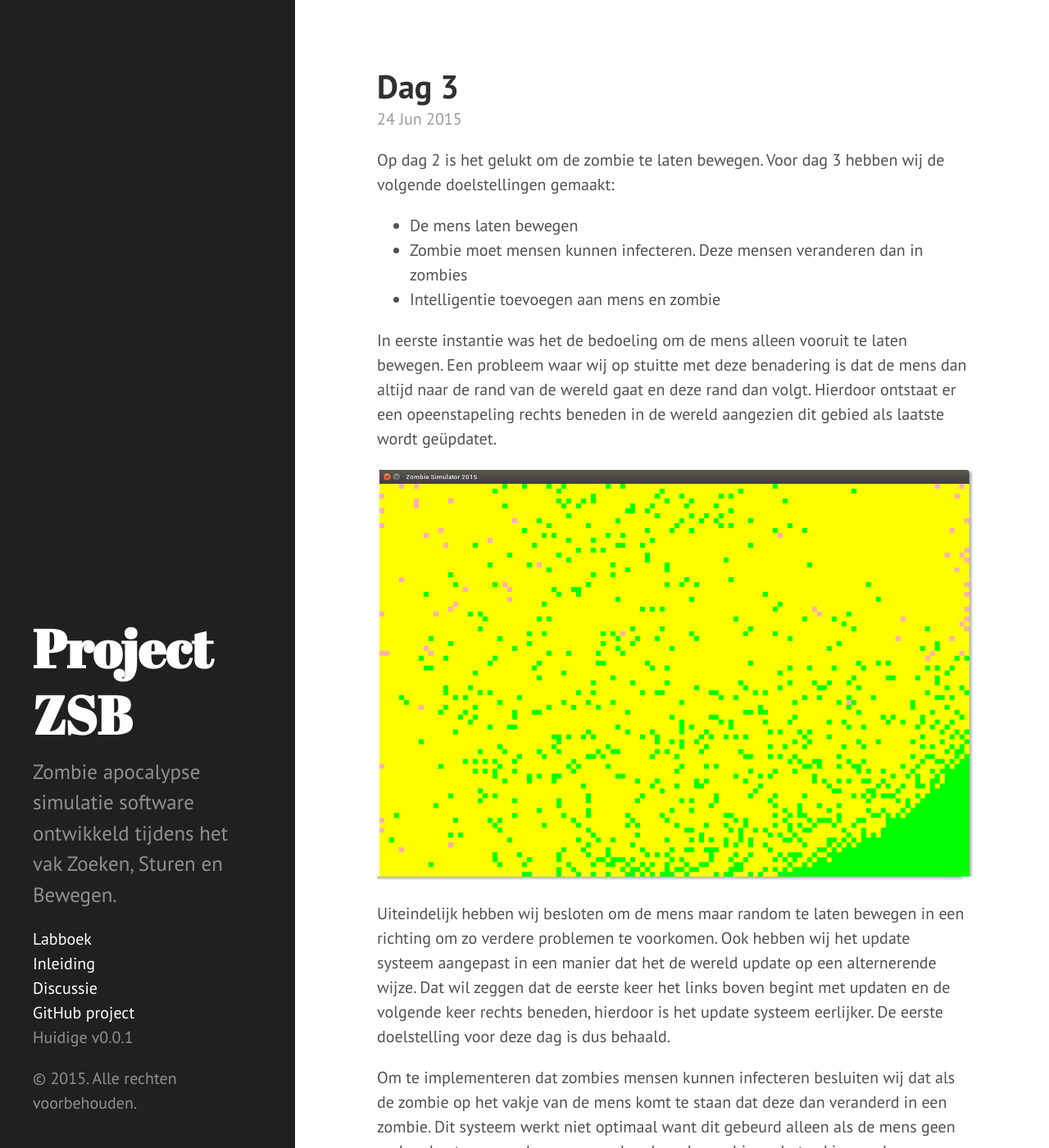
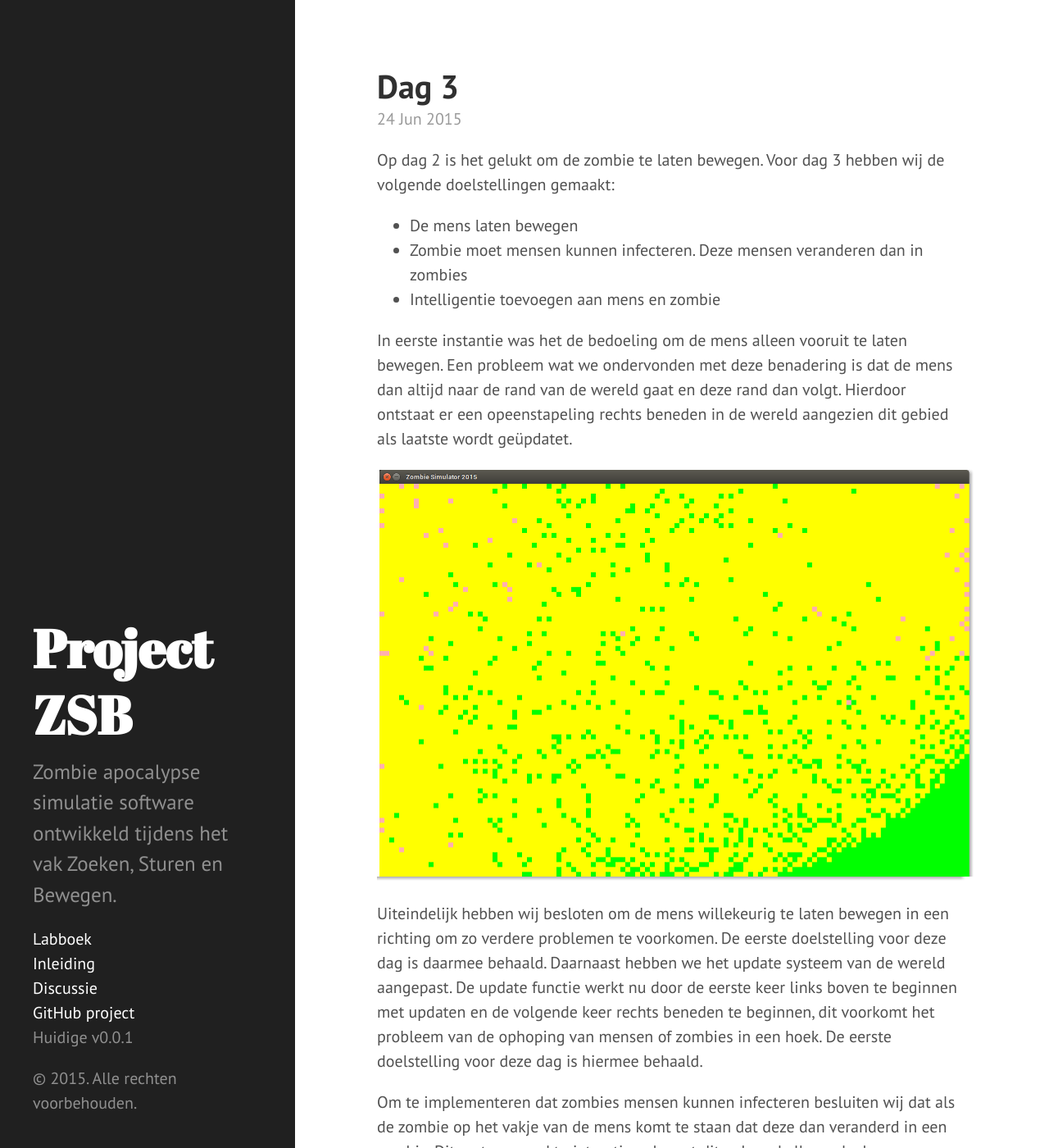
Before and after one commit to zombiea-apocalypse-sim/zombiea-apocalypse-sim.github.io, a Jekyll site: the page built from _posts/2015-06-24-dag3.md, in a window 1280 px wide and 1400 px high. Shown: the whole window at 82% size. Built offline with Jekyll 4.4.1, drawn with Linux system fonts in a browser that asks for light colours; Markdown is read by kramdown in place of the engine named in the settings.

Commit message:
dag 3 helft

```diff
--- a/_posts/2015-06-24-dag3.md
+++ b/_posts/2015-06-24-dag3.md
@@ -9,13 +9,13 @@ Op dag 2 is het gelukt om de zombie te laten bewegen. Voor dag 3 hebben wij de v
 * Zombie moet mensen kunnen infecteren. Deze mensen veranderen dan in zombies
 * Intelligentie toevoegen aan mens en zombie
 
-In eerste instantie was het de bedoeling om de mens alleen vooruit te laten bewegen. Een probleem waar wij op stuitte met deze benadering is dat de mens dan altijd naar de rand van de wereld gaat en deze rand dan volgt. Hierdoor ontstaat er een opeenstapeling rechts beneden in de wereld aangezien dit gebied als laatste wordt geüpdatet.
+In eerste instantie was het de bedoeling om de mens alleen vooruit te laten bewegen. Een probleem wat we ondervonden met deze benadering is dat de mens dan altijd naar de rand van de wereld gaat en deze rand dan volgt. Hierdoor ontstaat er een opeenstapeling rechts beneden in de wereld aangezien dit gebied als laatste wordt geüpdatet.
 
 ![Opeenstapeling van objecten rechstonderin van het scherm](https://raw.githubusercontent.com/zombiea-apocalypse-sim/zombiea-apocalypse-sim.github.io/master/public/assets/cornered.png "Opeenstapeling van objecten rechstonderin van het scherm")
 
 
 
-Uiteindelijk hebben wij besloten om de mens maar random te laten bewegen in een richting om zo verdere problemen te voorkomen. Ook hebben wij het update systeem aangepast in een manier dat het de wereld update op een alternerende wijze. Dat wil zeggen dat de eerste keer het links boven begint met updaten en de volgende keer rechts beneden, hierdoor is het update systeem eerlijker. De eerste doelstelling voor deze dag is dus behaald.
+Uiteindelijk hebben wij besloten om de mens willekeurig te laten bewegen in een richting om zo verdere problemen te voorkomen. De eerste doelstelling voor deze dag is daarmee behaald. Daarnaast hebben we het update systeem van de wereld aangepast. De update functie werkt nu door de eerste keer links boven te beginnen met updaten en de volgende keer rechts beneden te beginnen, dit voorkomt het probleem van de ophoping van mensen of zombies in een hoek. De eerste doelstelling voor deze dag is hiermee behaald.
 
 Om te implementeren dat zombies mensen kunnen infecteren besluiten wij dat als de zombie op het vakje van de mens komt te staan dat deze dan veranderd in een zombie. Dit systeem werkt niet optimaal want dit gebeurd alleen als de mens geen andere kant meer op kan gaan en daardoor de zombie op het vakje van de mens gaat staan. We zoeken dus naar een betere soort manier om de infectie methode te implementeren. Deze manier zal de volgende dag worden geïmplementeerd.
 
```
Also changed, not shown: other parts of _posts/2015-06-24-dag3.md (+0 -3 lines).
